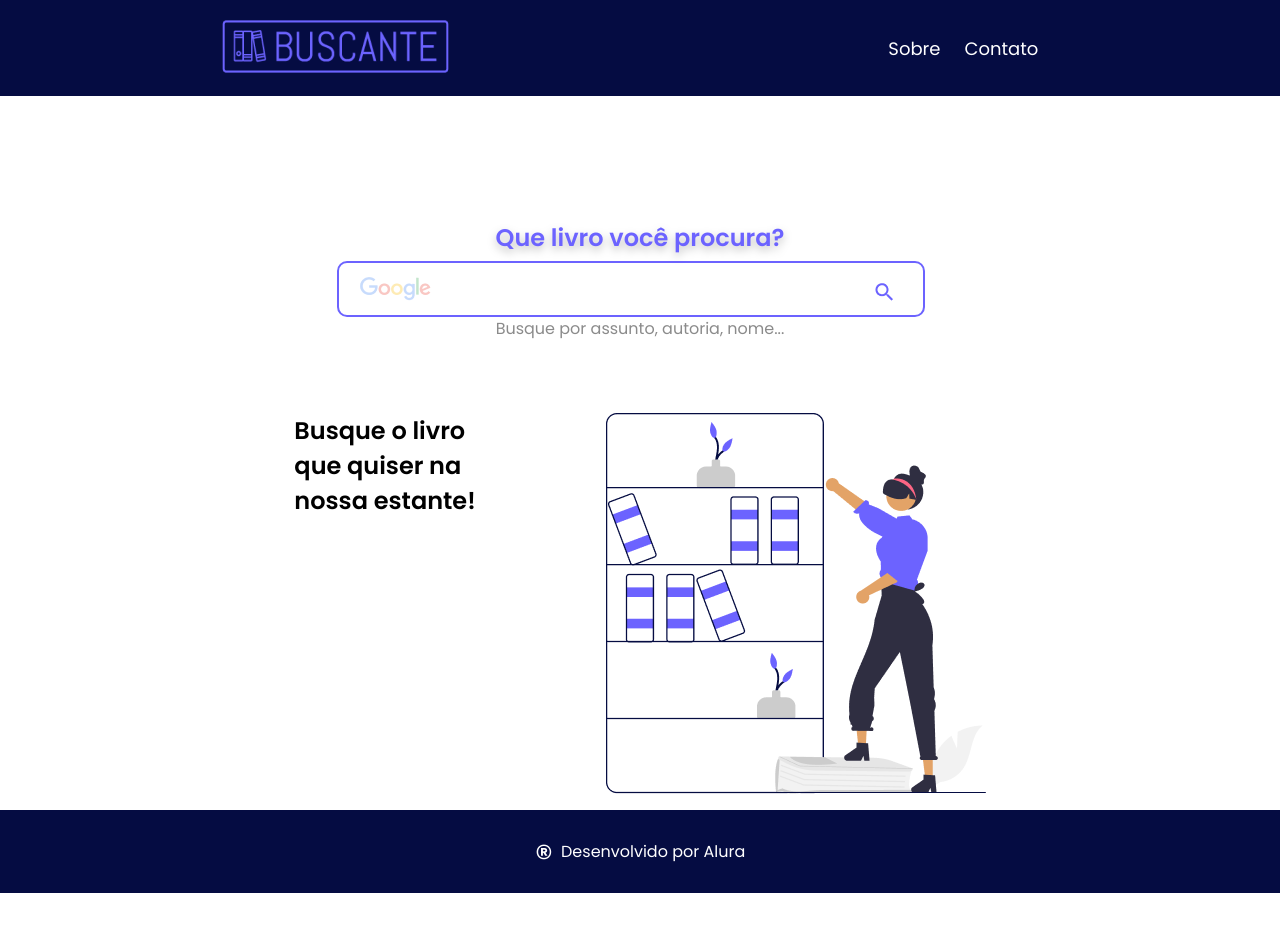
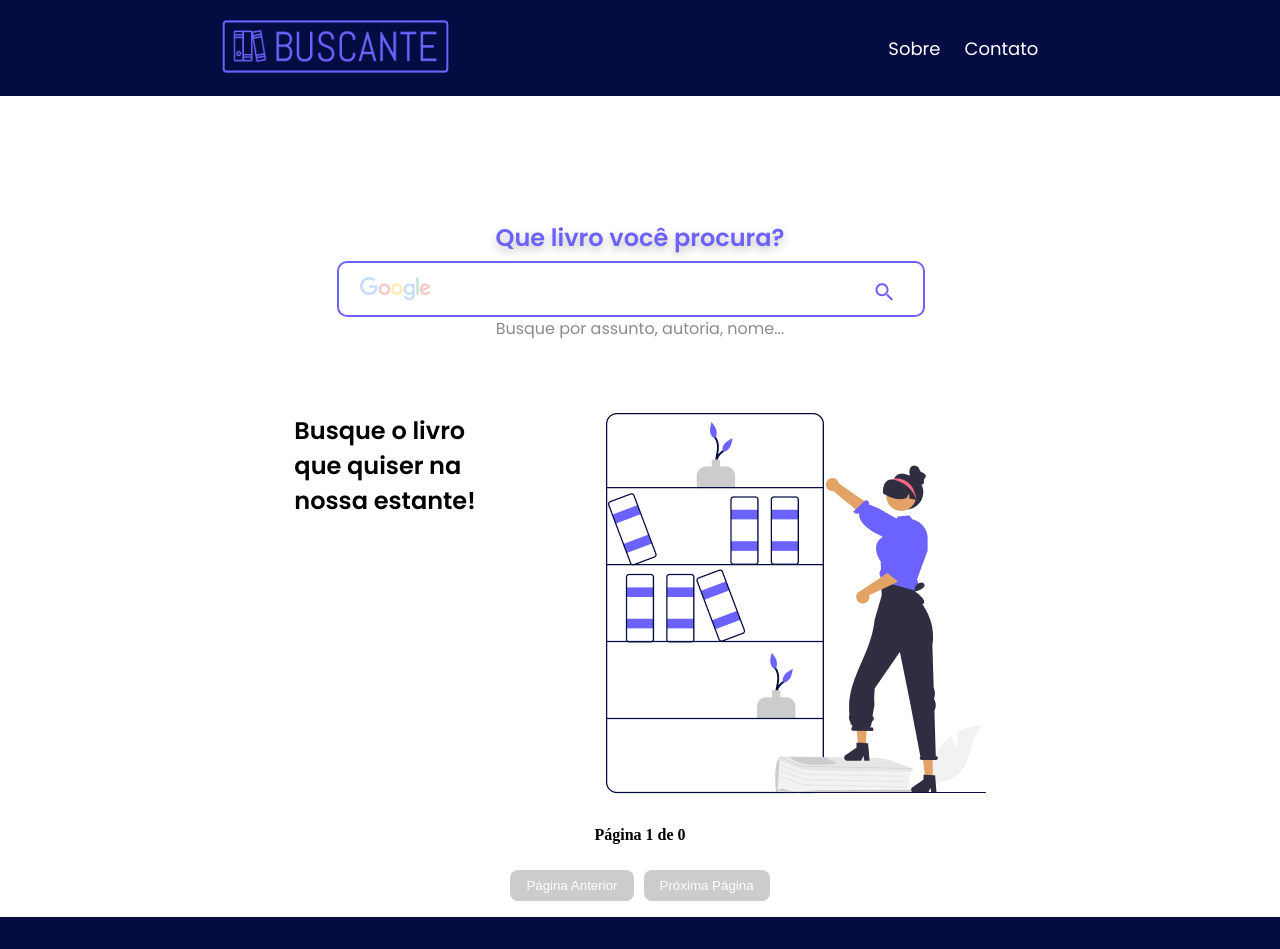
Before and after one commit to AndreBorges07/Buscante, an Angular app: page /lista-livros in a window 1280 px wide. Shown: the top 949 px of the page. Before the commit the page ends 893 px from the top, so only its background shows below. Built offline with nearby package versions, Linux system fonts and the light colour scheme.

Commit message:
Melhoria para mostrar a quantidade de páginas e poder passar de página.

```diff
--- a/src/app/componentes/livro/livro.component.html
+++ b/src/app/componentes/livro/livro.component.html
@@ -9,8 +9,8 @@
     <p class="informacoes">Data de publicação:</p>
     <p class="resultado">{{ livro.publishedDate | date:'dd/MM/yyyy' }}</p>
     <p class="informacoes">Editora:</p>
-    <!-- <p class="resultado">{{ livro.publisher.length > 20 ? (livro.publisher | slice:0:20) + '...' : livro.publisher }}</p> -->
     <p class="resultado">{{ livro.publisher }}</p>
+    <!-- <p class="resultado">{{ livro.publisher.length ? (livro.publisher.length > 20 ? (livro.publisher | slice:0:20) + '...' : livro.publisher) : 'nada' }}</p> -->
     <button (click)="onModalChange(true)">Mais detalhes</button>
   </div>
 </div>
--- a/src/app/service/livro.service.ts
+++ b/src/app/service/livro.service.ts
@@ -12,8 +12,11 @@ export class LivroService {
   // https://developers.google.com/books/docs/overview?hl=pt-br
   constructor(private http: HttpClient) { }
 
-  buscar(valorDigitado: string): Observable <LivrosResultado> {
-    const params = new HttpParams().append('q', valorDigitado);
+  buscar(valorDigitado: string, pagina: number = 0, itensPorPagina: number = 10): Observable <LivrosResultado> {
+    const params = new HttpParams()
+      .append('q', valorDigitado)
+      .append('startIndex', (pagina * itensPorPagina).toString())
+      .append('maxResults', itensPorPagina.toString());
     return this.http.get<LivrosResultado>(this.API, {params})
   }
 }
--- a/src/app/views/lista-livros/lista-livros.component.css
+++ b/src/app/views/lista-livros/lista-livros.component.css
@@ -119,3 +119,39 @@ section button {
   margin-top: 72px;
   margin-left: 64px;
 }
+
+.navegacao {
+  display: flex;
+  flex-direction: column;
+  align-items: center;
+  gap: 1rem;
+  margin-top: 1rem;
+  margin-bottom: 1rem;
+}
+
+.navegacao-botoes {
+  display: flex;
+  gap: 10px;
+}
+
+
+.navegacao button {
+  background: #6C63FF;
+  color: white;
+  border: none;
+  padding: 0.5rem 1rem;
+  border-radius: 8px;
+  cursor: pointer;
+}
+
+.navegacao button:disabled {
+  background: #ccc;
+  cursor: not-allowed;
+}
+
+.contador-pagina {
+  margin-bottom: 10px;
+  font-size: 16px;
+  font-weight: bold;
+  text-align: center;
+}
--- a/src/app/views/lista-livros/lista-livros.component.html
+++ b/src/app/views/lista-livros/lista-livros.component.html
@@ -14,7 +14,7 @@
     {{ mensagemErro }}
   </div>
   <div class="resultados" *ngIf="totalDeLivros$ | async">
-    {{ LivrosResultado.totalItems }} resultados encontrados
+    {{ totalItensFixos? totalItensFixos : '0' }} resultados encontrados
   </div>
   <div class="container-card" *ngIf="livrosEncontrados$ | async as listaLivros, else telaInicial">
     <div *ngFor="let livro of listaLivros">
@@ -30,3 +30,23 @@
         alt="Ilustração de uma pessoa em pé ao lado de uma estante com livros e plantas">
     </div>
   </ng-template>
+</section>
+<!-- Navegação -->
+  <div class="navegacao">
+    <div class="contador-pagina">
+      Página {{ paginaAtual +1 }} de {{ totalPaginas }}
+    </div>
+    <div class="navegacao-botoes">
+      <button (click)="paginaAnterior()" [disabled]="paginaAtual === 0">Página Anterior</button>
+      <button (click)="proximaPagina()" [disabled]="(paginaAtual + 1) * itensPorPagina >= LivrosResultado?.totalItems">Próxima Página</button>
+      <!-- <button (click)="paginaAnterior()" [disabled]="paginaAtual === 0">
+        Página Anterior
+      </button>
+      <button
+        (click)="proximaPagina()"
+        [disabled]="(paginaAtual + 1) >= totalPaginas"
+      >
+        Próxima Página
+      </button> -->
+    </div>
+  </div>
--- a/src/app/views/lista-livros/lista-livros.component.ts
+++ b/src/app/views/lista-livros/lista-livros.component.ts
@@ -15,16 +15,60 @@ export class ListaLivrosComponent{
   campoBusca = new FormControl(); //Serve para fazer a busca no campo de busca.
   mensagemErro = '';
   LivrosResultado: LivrosResultado;
+  paginaAtual = 0; // Página inicial
+  itensPorPagina = 10; // Quantidade de livros por página
+  totalItensFixos: number | null = null;
+  ultimaBusca: string | null = null;
 
-  constructor(private service: LivroService) { }
+  constructor(private service: LivroService) {
+    this.campoBusca.valueChanges
+      .pipe(
+        debounceTime(300),
+        distinctUntilChanged(),
+        filter((valorDigitado) => valorDigitado.length >= 3),
+        tap(() => this.paginaAtual = 0), // Reseta para a primeira página
+        switchMap((valorDigitado) => this.service.buscar(valorDigitado, 0, this.itensPorPagina)), // Busca com a página resetada
+        tap((resultado) => {
+          // Atualiza os totais e os livros encontrados
+          this.LivrosResultado = resultado;
+          this.totalItensFixos = resultado.totalItems;
+        }),
+        map((resultado) => resultado.items ?? []),
+        map((itens) => this.livrosResultadoParaLivros(itens))
+      )
+      .subscribe((livros) => {
+        this.livrosEncontrados$ = of(livros); // Atualiza os livros encontrados
+      });
+}
+
+
+
 
   totalDeLivros$ = this.campoBusca.valueChanges.pipe( //serve para contar o total de livros encontrados.
       debounceTime(300), //Tempo de espera para fazer a busca.
       filter((valorDigitado) => valorDigitado.length >= 3), //Faz a busca a partir de 3 caracteres digitados.
       tap(() => console.log('Digitou')),
       distinctUntilChanged(), //Não faz a busca se o valor digitado for igual ao anterior.
-      switchMap(valorDigitado => this.service.buscar(valorDigitado)), //switchMap serve para cancelar a requisição anterior e fazer uma nova requisição.
-      map(resultado => this.LivrosResultado = resultado),
+
+      tap(() => this.paginaAtual = 0), //Serve para voltar para a primeira página quando o usuário digitar algo no campo de busca.
+      switchMap((valorDigitado) => this.service.buscar(valorDigitado)),
+      tap((resultado) => {
+        // Apenas salva o total de itens na primeira vez ou em uma nova busca
+        if (this.totalItensFixos === null || this.campoBusca.value !== this.ultimaBusca) {
+          this.totalItensFixos = resultado.totalItems;
+          this.ultimaBusca = this.campoBusca.value; // Salva o valor da última busca
+        }
+      }),
+
+      // switchMap(valorDigitado =>
+      //   this.service.buscar(valorDigitado, this.paginaAtual * this.itensPorPagina, this.itensPorPagina)
+      // ), //switchMap serve para cancelar a requisição anterior e fazer uma nova requisição.
+      // tap((retornoAPI) => console.log(retornoAPI.items)),
+
+      map(resultado => {
+        this.LivrosResultado = resultado;
+        return resultado.totalItems;
+      }),
       catchError((erro)=> {
         console.log(erro);
         return of();
@@ -36,12 +80,16 @@ export class ListaLivrosComponent{
   livrosEncontrados$ = this.campoBusca.valueChanges.pipe(
     debounceTime(300),
     filter((valorDigitado) => valorDigitado.length >= 3),
+    distinctUntilChanged(),
+    tap(() => {
+      this.paginaAtual = 0, console.log(this.paginaAtual)
+    }), //Serve para voltar para a primeira página quando o usuário digitar algo no campo de busca.
 
-    distinctUntilChanged(),
-    switchMap(valorDigitado => this.service.buscar(valorDigitado)),
 
+    switchMap(valorDigitado =>
+      this.service.buscar(valorDigitado, this.paginaAtual * this.itensPorPagina, this.itensPorPagina)
+    ),
     map(resultado => resultado.items ?? []), //esse ?? [] serve para caso o resultado seja nulo, ele retorna um array vazio.
-    tap((retornoAPI) => console.log(retornoAPI)),
 
     map(itens => this.livrosResultadoParaLivros(itens)),
     catchError((erro)=> {
@@ -54,9 +102,46 @@ export class ListaLivrosComponent{
 
   )
 
+  get totalPaginas(): number {
+    if (this.totalItensFixos) {
+      return Math.ceil(this.totalItensFixos / this.itensPorPagina);
+    }
+    return 0;
+  }
+
   livrosResultadoParaLivros(items: Item[]): LivroVolumeInfo[] {
+    items.map(item => new LivroVolumeInfo(item));
+    console.log('próximo tap: ', items); //para debugar
     return items.map(item => new LivroVolumeInfo(item));
   }
 
+  proximaPagina() {
+    this.paginaAtual++;
+    this.atualizarResultados();
+  }
 
+  paginaAnterior() {
+    if (this.paginaAtual > 0) {
+      this.paginaAtual--;
+      this.atualizarResultados();
+    }
+  }
+
+  atualizarResultados() {
+    const valorDigitado = this.campoBusca.value;
+    if (valorDigitado && valorDigitado.length >= 3) {
+      this.totalDeLivros$ = this.service.buscar(valorDigitado, this.paginaAtual * this.itensPorPagina, this.itensPorPagina).pipe(
+        map(resultado => {
+          this.LivrosResultado = resultado;
+          return resultado.totalItems;
+        })
+      );
+
+      this.livrosEncontrados$ = this.service.buscar(valorDigitado, this.paginaAtual * this.itensPorPagina, this.itensPorPagina).pipe(
+        map(resultado => resultado.items ?? []),
+        map(itens => this.livrosResultadoParaLivros(itens))
+      );
+
+    }
+  }
 }
```
Lines whose indentation alone changed are shown as unchanged.
